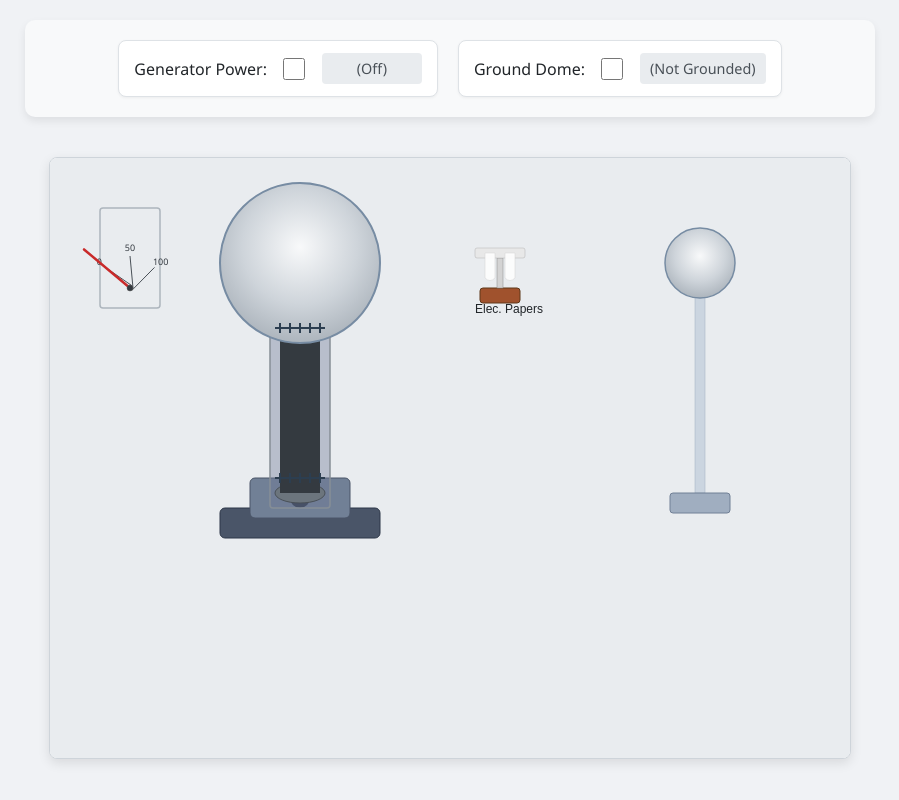
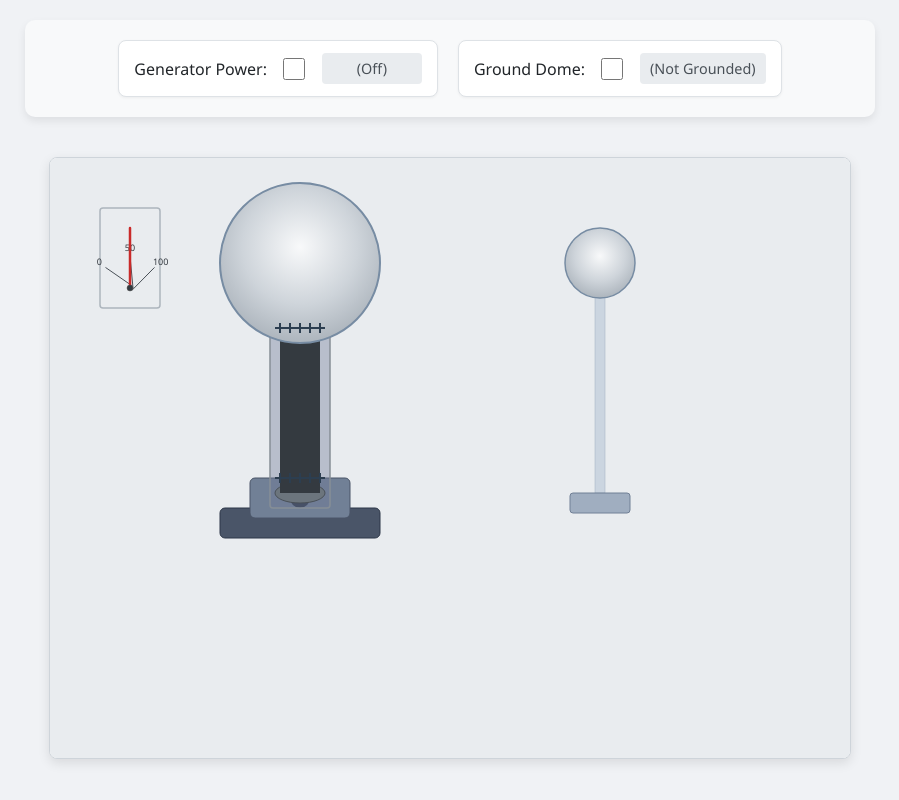
Before and after one commit to Hodoal/simulationLabIUB, a plain HTML site: page index.html in a window 1280 px wide. Shown: the whole page, without its empty margins (190-1089 px from the left). Drawn offline with Linux system fonts and the light colour scheme.

Commit message:
quitar papeles

```diff
--- a/index.html
+++ b/index.html
@@ -100,22 +100,6 @@
             <g id="sparksContainer"></g>
 
             <!-- Electric Papers Apparatus -->
-            <g id="electricPapersApparatus" transform="translate(450, 100)">
-                <!-- Insulating Stand -->
-                <rect id="papersStandBase" x="-20" y="30" width="40" height="15" fill="#a0522d" rx="3"/> <!-- Brownish, like wood or bakelite -->
-                <rect id="papersStandRod" x="-3" y="0" width="6" height="30" fill="#888888"/> <!-- Grey insulating rod -->
-
-                <!-- Conductive Rod/Plate holding the papers -->
-                <rect id="papersHolder" x="-25" y="-10" width="50" height="10" fill="#d0d0d0" stroke="#777" stroke-width="1" rx="2"/>
-                <g id="papersHolderCharges"></g>
-
-                <!-- Paper Strips/Pith Balls (initially hanging down) -->
-                <g id="paperStripsContainer">
-                    <path id="paperStrip1" d="M -15 -5 L -15 20 Q -10 25 -5 20 L -5 -5 Z" fill="#f0f0f0" stroke="#aaa" stroke-width="0.5" />
-                    <path id="paperStrip2" d="M 5 -5 L 5 20 Q 10 25 15 20 L 15 -5 Z" fill="#f0f0f0" stroke="#aaa" stroke-width="0.5" />
-                </g>
-                <text x="-25" y="55" font-family="Arial, sans-serif" font-size="12px" fill="#212529">Elec. Papers</text>
-            </g>
 
         </svg>
     </div>
```
